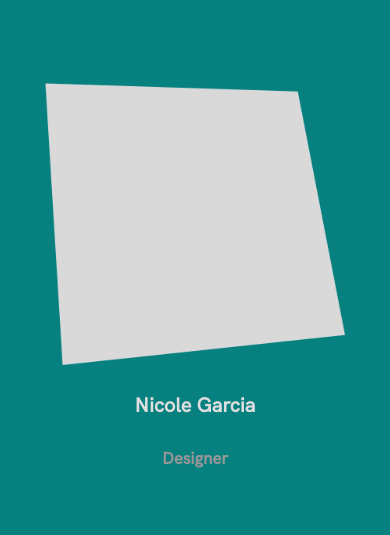
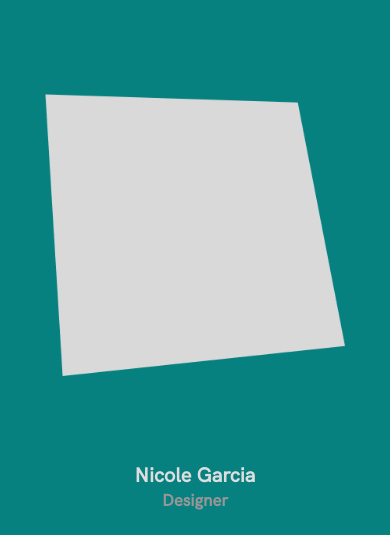
Before and after one commit to noorainfatema/Paceframe, a website: page about/index.html in a window 390 px wide. Shown: the part 565-1100 px from the top of the page. Drawn offline with Linux system fonts and the light colour scheme; files that its build step writes are made by us from their sources; files whose address does not match are found by name.

Commit message:
Fixed spacing for team headers on mobile view

```diff
--- a/css/main.css
+++ b/css/main.css
@@ -244,7 +244,7 @@ nav ul li {
 }
 
 .about-content-wrapper article {
-  padding: 31px 0;
+  padding: 42px 0;
 }
 
 .about-content-wrapper img {
@@ -260,8 +260,13 @@ nav ul li {
   flex-flow: row wrap;
 }
 
+.about-content-wrapper h4 {
+  margin: 85px 0 0;
+}
+
 .about-content-wrapper h5 {
   color: #979797;
+  margin: 0;
 }
 
 
```
